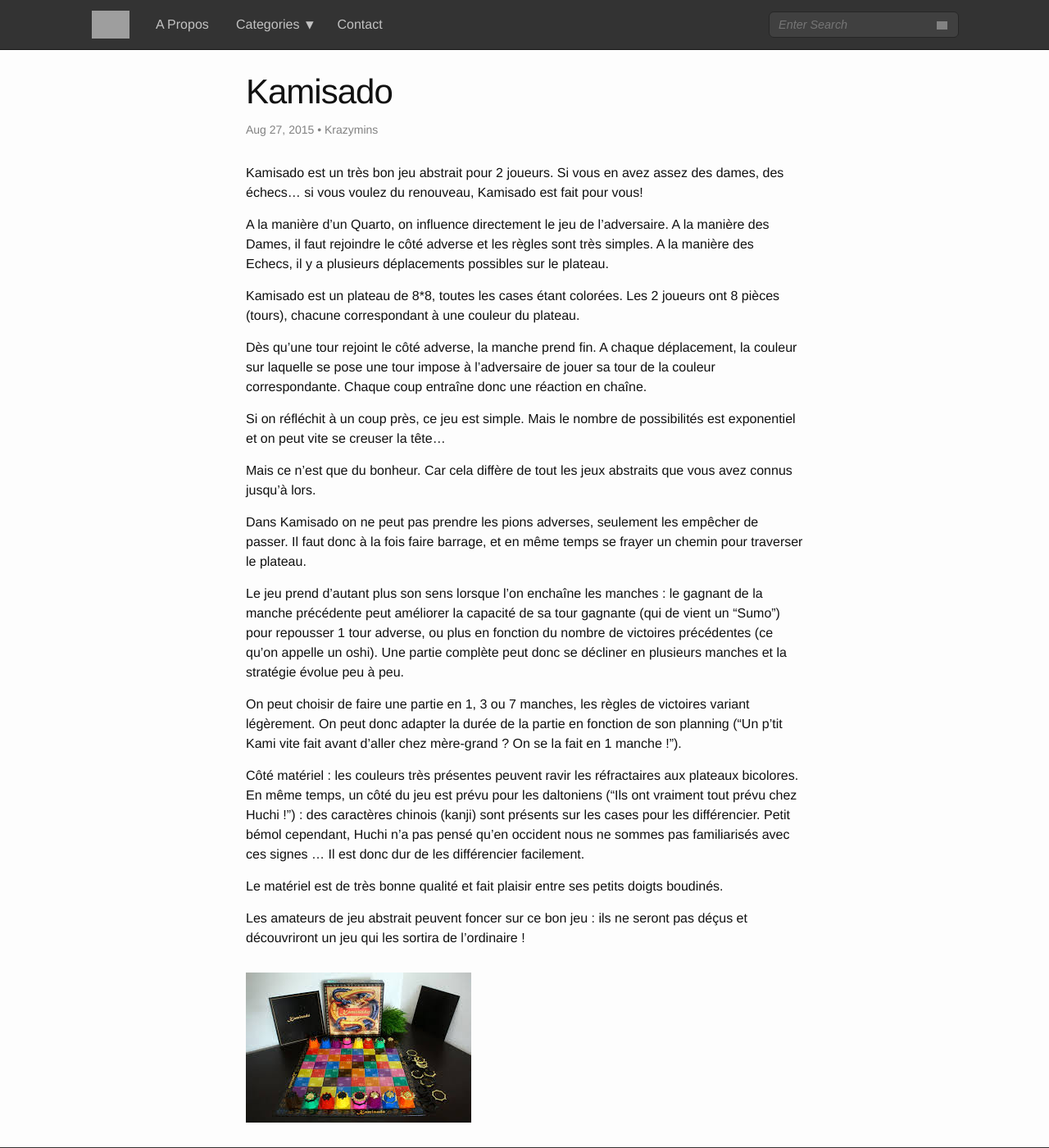
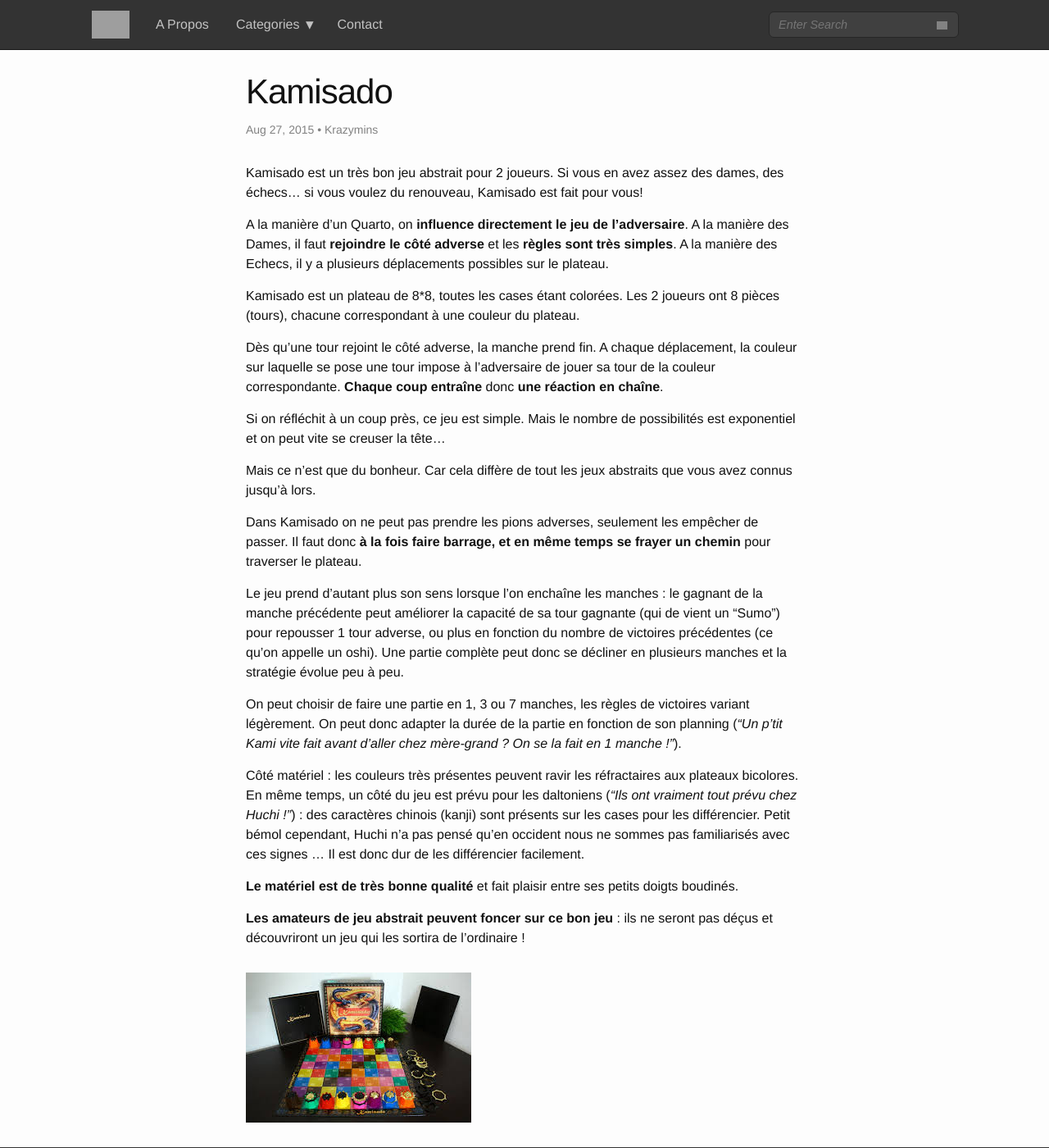
Before and after one commit to turn-over/turn-over, a Jekyll site: the page built from _posts/2015-08-27-Kamisado.markdown, in a window 1280 px wide and 1400 px high. Shown: the whole window at 82% size. Built offline with Jekyll 4.4.1, drawn with Linux system fonts in a browser that asks for light colours; grey boxes are pictures that could not be loaded.

Commit message:
Posts formatting

```diff
--- a/_posts/2015-08-27-Biblios.markdown
+++ b/_posts/2015-08-27-Biblios.markdown
@@ -20,13 +20,13 @@ Les enchères... parlons en !
 Les enchères constituent la deuxième phase du jeu. Les cartes de la pile des Enchères sont tirées puis vendues une par une.
 Pour acheter les cartes aux enchères, on utilise les cartes obtenues en première phase.
 Il y a 3 types de cartes : les cartes de couleur, les cartes "Argent", et les cartes actions.
-On achète des cartes actions et des cartes de couleur avec des cartes "Argent". Les cartes "Argent" font office de monnaie ("Elémentaire mon cher Albert!"). Ici pas de jetons, seulement des cartes.
+On achète des cartes actions et des cartes de couleur avec des cartes "Argent". Les cartes "Argent" font office de monnaie (*"Elémentaire mon cher Albert!"*). Ici pas de jetons, seulement des cartes.
 Des cartes "Argent" peuvent être dans la pile des enchères : On achète les cartes "Argent" avec les cartes de couleur. L'enchère se joue sur le nombre de cartes de couleur qu'on est prêt à donner.
 Un petit plateau avec 5 couleurs et 5 dés de couleur est fourni. Les cartes actions servent à augmenter ou diminuer la valeur des dés.
 Quand toutes les cartes Enchères ont été vendues, on attribue les dés aux joueurs suivants les cartes restantes dans leur main : un maximum de points dans une couleur donnée rapporte le dé de la même couleur.
 Le gagnant est celui qui a le plus haut cumul de points de dés.
 
-Tout est affaire de pif, de bluff, de compromis, et de regret ("Ah non.. j'aurais pas du !") ce qui en fait un jeu vraiment fun, agréable, rapide et simple.
+Tout est affaire de **pif**, de **bluff**, de **compromis**, et de **regret** (*"Ah non.. j'aurais pas du !"*) ce qui en fait un jeu vraiment **fun**, **agréable**, **rapide** et **simple**.
 
 Qui plus est le matériel est magnifique : les illustrations sont très jolies, la boîte est solide et bien faite. Les règles sont concises et bien écrites.
 
--- a/_posts/2015-08-27-Kamisado.markdown
+++ b/_posts/2015-08-27-Kamisado.markdown
@@ -9,24 +9,24 @@ author: krazymins
 ---
 Kamisado est un très bon jeu abstrait pour 2 joueurs. Si vous en avez assez des dames, des échecs... si vous voulez du renouveau, Kamisado est fait pour vous!
 
-A la manière d'un Quarto, on influence directement le jeu de l'adversaire. A la manière des Dames, il faut rejoindre le côté adverse et les règles sont très simples. A la manière des Echecs, il y a plusieurs déplacements possibles sur le plateau.
+A la manière d'un Quarto, on **influence directement le jeu de l'adversaire**. A la manière des Dames, il faut **rejoindre le côté adverse** et les **règles sont très simples**. A la manière des Echecs, il y a plusieurs déplacements possibles sur le plateau.
 
 Kamisado est un plateau de 8*8, toutes les cases étant colorées. Les 2 joueurs ont 8 pièces (tours), chacune correspondant à une couleur du plateau.
 
-Dès qu'une tour rejoint le côté adverse, la manche prend fin. A chaque déplacement, la couleur sur laquelle se pose une tour impose à l'adversaire de jouer sa tour de la couleur correspondante. Chaque coup entraîne donc une réaction en chaîne.
+Dès qu'une tour rejoint le côté adverse, la manche prend fin. A chaque déplacement, la couleur sur laquelle se pose une tour impose à l'adversaire de jouer sa tour de la couleur correspondante. **Chaque coup entraîne** donc **une réaction en chaîne**.
 
 Si on réfléchit à un coup près, ce jeu est simple. Mais le nombre de possibilités est exponentiel et on peut vite se creuser la tête...
 
 Mais ce n'est que du bonheur. Car cela diffère de tout les jeux abstraits que vous avez connus jusqu'à lors.
 
-Dans Kamisado on ne peut pas prendre les pions adverses, seulement les empêcher de passer. Il faut donc à la fois faire barrage, et en même temps se frayer un chemin pour traverser le plateau.
+Dans Kamisado on ne peut pas prendre les pions adverses, seulement les empêcher de passer. Il faut donc **à la fois faire barrage, et en même temps se frayer un chemin** pour traverser le plateau.
 
 Le jeu prend d'autant plus son sens lorsque l'on enchaîne les manches : le gagnant de la manche précédente peut améliorer la capacité de sa tour gagnante (qui de vient un "Sumo") pour repousser 1 tour adverse, ou plus en fonction du nombre de victoires précédentes (ce qu'on appelle un oshi). Une partie complète peut donc se décliner en plusieurs manches et la stratégie évolue peu à peu.
 
-On peut choisir de faire une partie en 1, 3 ou 7 manches, les règles de victoires variant légèrement. On peut donc adapter la durée de la partie en fonction de son planning ("Un p'tit Kami vite fait avant d'aller chez mère-grand ? On se la fait en 1 manche !").
+On peut choisir de faire une partie en 1, 3 ou 7 manches, les règles de victoires variant légèrement. On peut donc adapter la durée de la partie en fonction de son planning (*"Un p'tit Kami vite fait avant d'aller chez mère-grand ? On se la fait en 1 manche !"*).
 
-Côté matériel : les couleurs très présentes peuvent ravir les réfractaires aux plateaux bicolores. En même temps, un côté du jeu est prévu pour les daltoniens ("Ils ont vraiment tout prévu chez Huchi !") : des caractères chinois (kanji) sont présents sur les cases pour les différencier. Petit bémol cependant, Huchi n'a pas pensé qu'en occident nous ne sommes pas familiarisés avec ces signes ... Il est donc dur de les différencier facilement.
+Côté matériel : les couleurs très présentes peuvent ravir les réfractaires aux plateaux bicolores. En même temps, un côté du jeu est prévu pour les daltoniens (*"Ils ont vraiment tout prévu chez Huchi !"*) : des caractères chinois (kanji) sont présents sur les cases pour les différencier. Petit bémol cependant, Huchi n'a pas pensé qu'en occident nous ne sommes pas familiarisés avec ces signes ... Il est donc dur de les différencier facilement.
 
-Le matériel est de très bonne qualité et fait plaisir entre ses petits doigts boudinés.
+**Le matériel est de très bonne qualité** et fait plaisir entre ses petits doigts boudinés.
 
-Les amateurs de jeu abstrait peuvent foncer sur ce bon jeu : ils ne seront pas déçus et découvriront un jeu qui les sortira de l'ordinaire !
+**Les amateurs de jeu abstrait peuvent foncer sur ce bon jeu** : ils ne seront pas déçus et découvriront un jeu qui les sortira de l'ordinaire !
```
Also changed, not shown: _posts/2015-08-27-Subdivision.markdown (+4 -4 lines).
